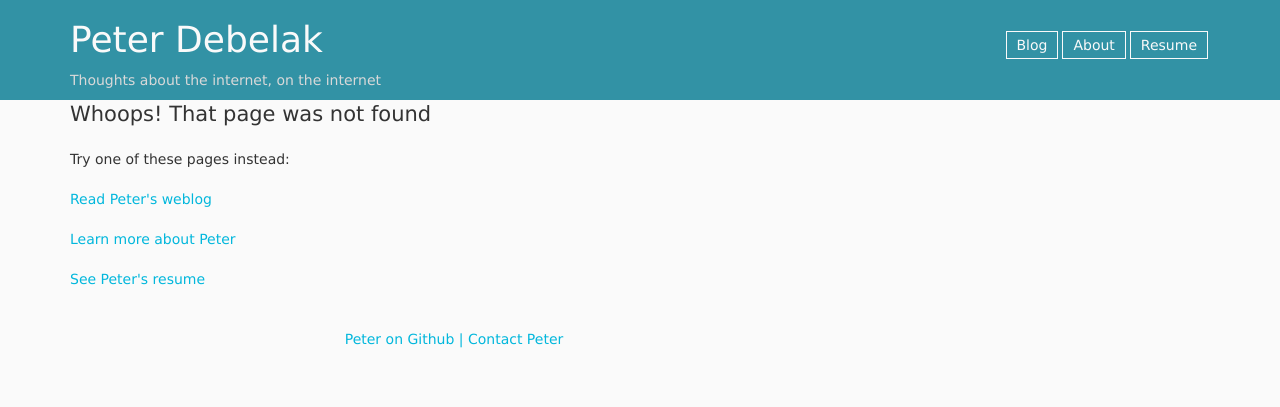
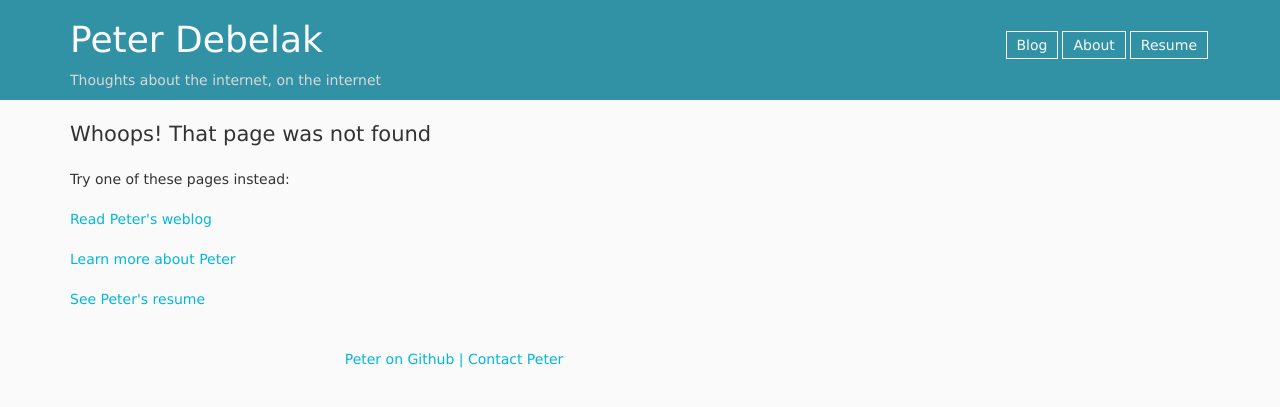
Before and after one commit to pdebelak/peterdebelak.com, a Jekyll site: the page built from 404.html, in a window 1280 px wide. Shown: the top 407 px of the page. Built offline with Jekyll 4.4.1, drawn with Linux system fonts in a browser that asks for light colours.

Commit message:
Fix styling of 404 page and update local gem versions for building

```diff
--- a/404.html
+++ b/404.html
@@ -5,7 +5,7 @@ active: ""
 sitemap: false
 ---
 
-<h1 class="lead">Whoops! That page was not found</h1>
+<h1 class="lead page-title">Whoops! That page was not found</h1>
 <nav class="verbose-nav">
   <p>Try one of these pages instead:</p>
   <ul>
```
Also changed, not shown: Gemfile.lock, README.md.
